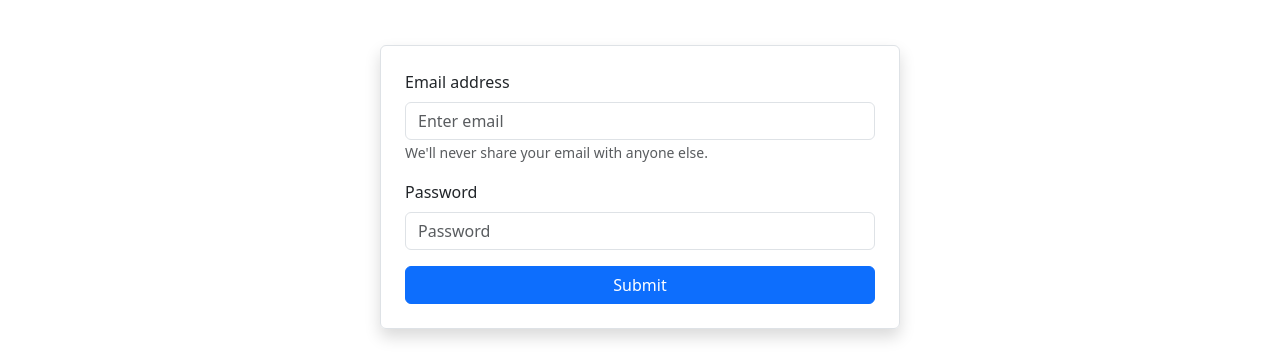
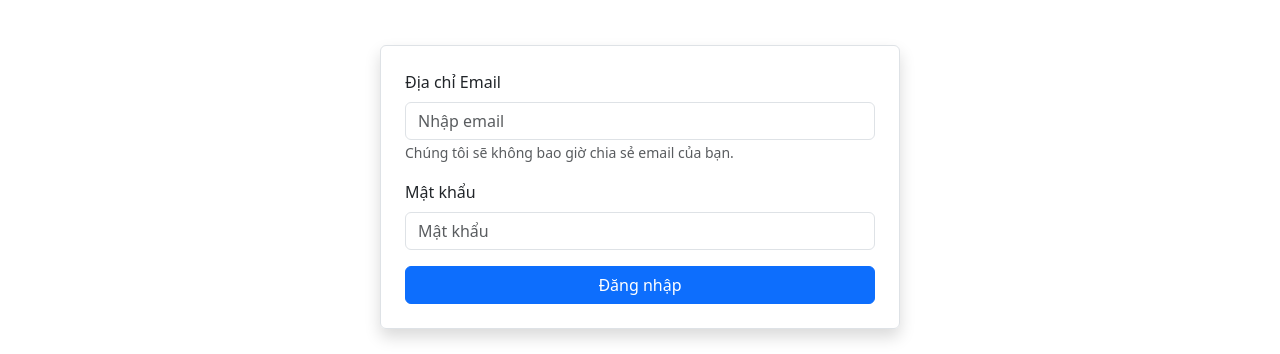
Before and after one commit to Dolaptruongvu/UAV-Store-FrontEnd, a React (Create React App) app: page /login in a window 1280 px wide. Shown: the part 166-520 px from the top of the page. Built offline with nearby package versions, Linux system fonts and the light colour scheme; no server answers.

Commit message:
fix delay button

```diff
--- a/src/components/login/loginForm.tsx
+++ b/src/components/login/loginForm.tsx
@@ -1,6 +1,6 @@
 import Button from 'react-bootstrap/Button';
 import Form from 'react-bootstrap/Form';
-import React, { useContext, useState } from "react";
+import React, { useContext, useState, useEffect } from "react";
 import axiosInstance from '../../utilities/axiousEdition';
 import { useNavigate } from 'react-router-dom';
 import { AuthContext } from './authProvider';
@@ -31,14 +31,22 @@ function LoginForm() {
       const response = await axiosInstance.post('/customer/login', data);
 
       if (response.data.status === 'success') {
-        const customer = response.data.data;
+        const customer = response.data.data.customer; // Sử dụng cấu trúc đúng
+        console.log('Đăng nhập thành công, thông tin customer:', customer);
         setCustomer(customer);
-        navigate('/'); // Redirect to the dashboard or another page
+        // Không gọi navigate('/') ở đây
       }
     } catch (err) {
       console.error('Login error:', err);
     }
   };
+
+  // useEffect để lắng nghe sự thay đổi của `customer`
+  useEffect(() => {
+    if (customer) {
+      navigate('/'); // Chỉ chuyển hướng khi customer đã được cập nhật
+    }
+  }, [customer, navigate]);
 
   return (
     <div
@@ -51,18 +59,18 @@ function LoginForm() {
         onSubmit={handleSubmit}
       >
         <Form.Group className="mb-3" controlId="formBasicEmail">
-          <Form.Label>Email address</Form.Label>
-          <Form.Control type="email" placeholder="Enter email" onChange={handleEmailChange} />
-          <Form.Text className="text-muted">We'll never share your email with anyone else.</Form.Text>
+          <Form.Label>Địa chỉ Email</Form.Label>
+          <Form.Control type="email" placeholder="Nhập email" onChange={handleEmailChange} />
+          <Form.Text className="text-muted">Chúng tôi sẽ không bao giờ chia sẻ email của bạn.</Form.Text>
         </Form.Group>
 
         <Form.Group className="mb-3" controlId="formBasicPassword">
-          <Form.Label>Password</Form.Label>
-          <Form.Control type="password" placeholder="Password" onChange={handlePasswordChange} />
+          <Form.Label>Mật khẩu</Form.Label>
+          <Form.Control type="password" placeholder="Mật khẩu" onChange={handlePasswordChange} />
         </Form.Group>
 
         <Button variant="primary" type="submit" className="w-100">
-          Submit
+          Đăng nhập
         </Button>
       </Form>
     </div>
```
